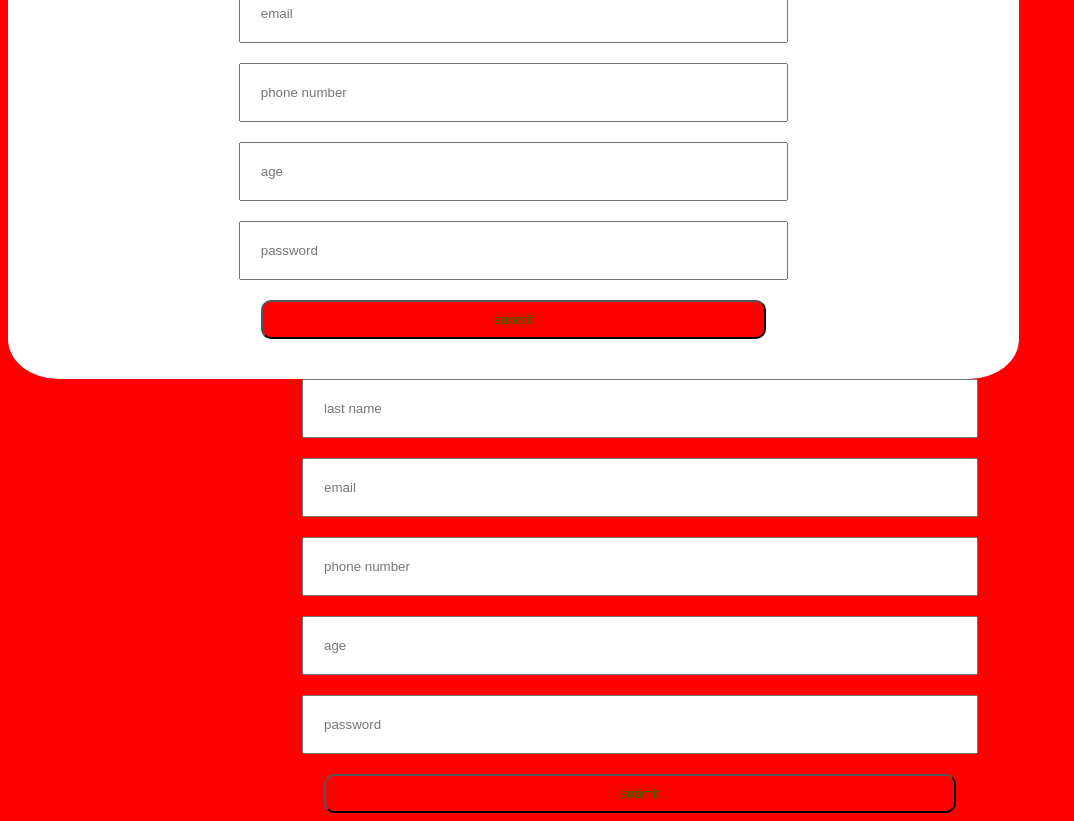
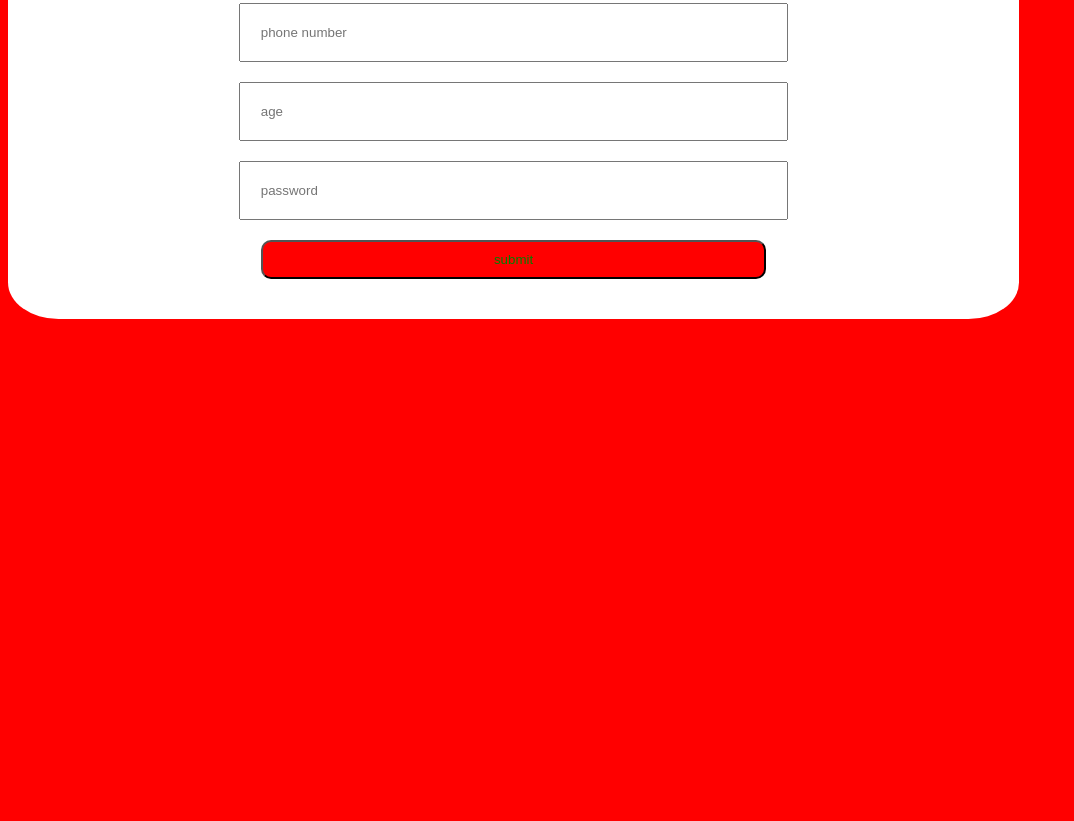
Before and after one commit to Davidclintoo/htmltraining, a plain HTML site: page gfhjgh.html in a window 1280 px wide. Shown: the part 421-1242 px from the top of the page, without its empty margins (0-1074 px from the left). After the commit the page ends 800 px from the top, so only its background shows below. Drawn offline with Linux system fonts and the light colour scheme.

Commit message:
changes made

```diff
--- a/gfhjgh.html
+++ b/gfhjgh.html
@@ -10,7 +10,7 @@
 
         <input id="first name" type="text" placeholder="first name">
         <form action="">
-            <h1>SIGN UP</h1>
+
 
 
 
@@ -53,34 +53,8 @@
 
 
 
-        <input id="last name" type="text" placeholder="last name">
 
 
 
-
-        <input id="email" type="email" placeholder="email">
-
-
-
-
-        <input id="phone number" type="tel" placeholder="phone number">
-
-
-
-
-        <input id="age" type="number" placeholder="age">
-
-
-
-        <input id="password" type="password" placeholder="password">
-
-
-
-        <button id="redbutton">submit</button>
-
-
-
-
-     </form>
 </body>
 </html>
--- a/style2.css
+++ b/style2.css
@@ -1,5 +1,5 @@
-body{color:rgb(128, 18%, 47%);
-  background-image:url('./bg-desktop.svg') ;
+body{color:hsl(257, 40%, 49%);
+  background-image:url("./bg-desktop.svg");
 }
 
 
```
Also changed, not shown: project2.html (+1 -1 lines).
